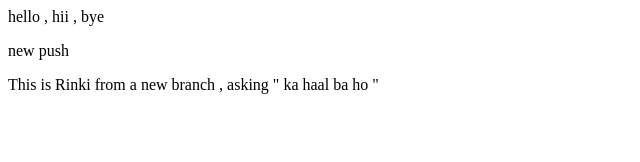
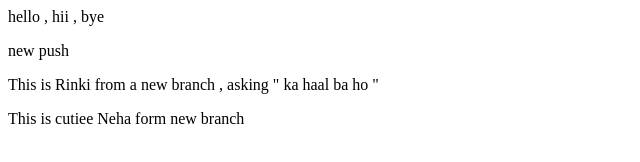
Before and after one commit to Rinki9999/demo-repo, a plain HTML site: page index.html in a window 1280 px wide. Shown: the whole page, without its empty margins (0-640 px from the left). Drawn offline with Linux system fonts and the light colour scheme.

Commit message:
added new line

```diff
--- a/index.html
+++ b/index.html
@@ -2,3 +2,5 @@
 <p>new push</p>
 
 <p>This is Rinki from a new branch , asking " ka haal ba ho "</p>
+
+<p> This is cutiee Neha form new branch</p>
```
